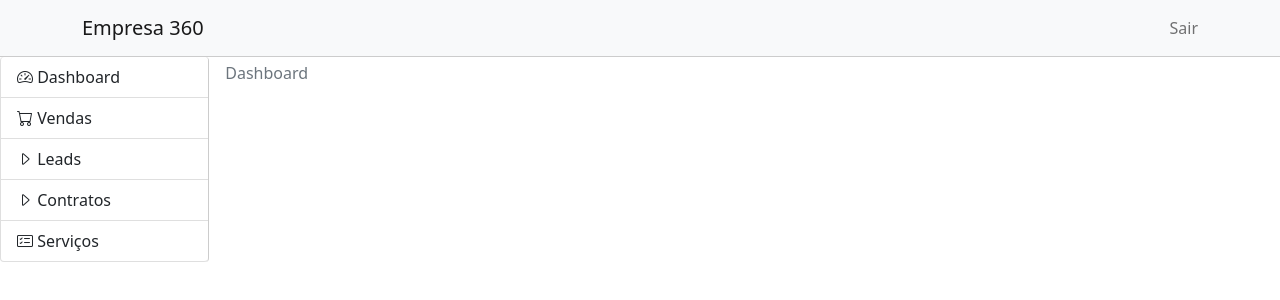
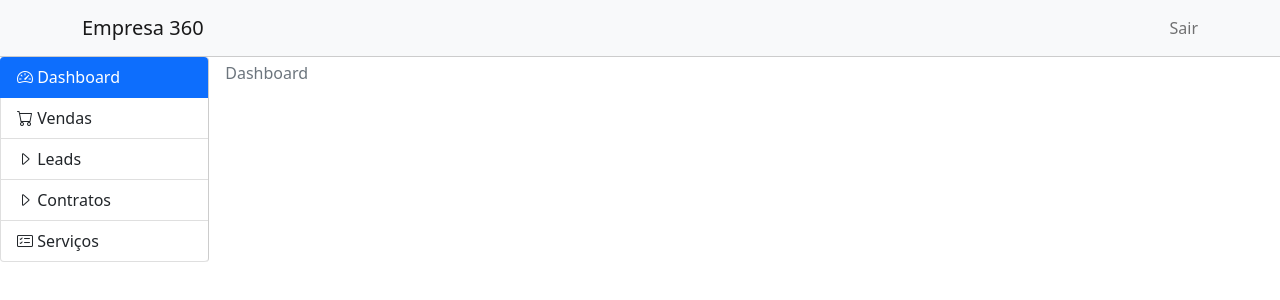
Before and after one commit to rms2307/empresa360, a Vue app: page /#/home in a window 1280 px wide. Shown: the top 300 px of the page. Built offline with nearby package versions, Linux system fonts and the light colour scheme.

Commit message:
Estilizando rota ativa

```diff
--- a/src/views/HomeView.vue
+++ b/src/views/HomeView.vue
@@ -15,27 +15,34 @@
 
     <div class="d-flex">
       <div class="list-group menu-esquerda">
-        <router-link class="list-group-item list-group-item-action" to="/home"
+        <router-link
+          class="list-group-item list-group-item-action"
+          to="/home"
+          exact-active-class="active"
           ><i class="bi bi-speedometer2"></i> Dashboard</router-link
         >
         <router-link
           class="list-group-item list-group-item-action"
           to="/home/vendas"
+          exact-active-class="active"
           ><i class="bi bi-cart"></i> Vendas</router-link
         >
         <router-link
           class="list-group-item list-group-item-action"
           to="/home/vendas/leads"
+          exact-active-class="active"
           ><i class="bi bi-caret-right"></i> Leads</router-link
         >
         <router-link
           class="list-group-item list-group-item-action"
           to="/home/vendas/contratos"
+          exact-active-class="active"
           ><i class="bi bi-caret-right"></i> Contratos</router-link
         >
         <router-link
           class="list-group-item list-group-item-action"
           to="/home/servicos"
+          exact-active-class="active"
           ><i class="bi bi-card-checklist"></i> Serviços</router-link
         >
       </div>
@@ -71,4 +78,18 @@
   border-top: none;
   border-right: none;
 }
+
+/*:-moz-any-link
+.router-link-exact-active {
+  color: #fff;
+  background-color: #0d6efd;
+  border-color: #0d6efd;
+}
+
+.ativo {
+  color: #fff;
+  background-color: #f00;
+  border-color: #f00;
+}
+*/
 </style>
```
